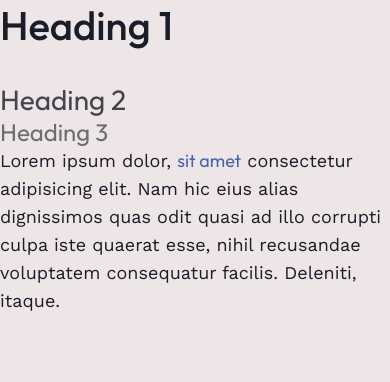
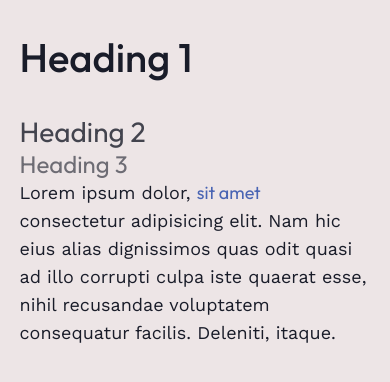
Before and after one commit to miaslls/MiaEng, a Next.js app: page / in a window 390 px wide. Shown: the top 382 px of the page. Built offline with nearby package versions, Linux system fonts and the light colour scheme.

Commit message:
feat: layout style defs

```diff
--- a/app/globals.css
+++ b/app/globals.css
@@ -10,6 +10,9 @@
   --sucess: #548a67;
   --warning: #d27a2f;
   --danger: #f44336;
+
+  --layout-padding-desktop: 10%;
+  --layout-padding-mobile: 5%;
 
   --bg-color: var(--light-color);
   --fg-color: var(--dark-color);
@@ -77,6 +80,22 @@ body {
   overflow-x: hidden;
 }
 
+.layout_container {
+  width: 100%;
+  min-height: 100%;
+
+  display: flex;
+  flex-direction: column;
+  justify-content: space-between;
+}
+
+.child_container {
+  flex: 1;
+  width: 100%;
+  margin: 3.5rem 0;
+  padding: 0 var(--layout-padding-desktop);
+}
+
 h1,
 h2,
 h3 {
@@ -122,10 +141,16 @@ p.default {
 
 /* 📌 mobile && tablet */
 @media (max-width: 1120px) {
+  .child_container {
+    padding: 0 var(--layout-padding-mobile);
+  }
 }
 
 /* 📌 mobile */
 @media (max-width: 700px) {
+  .child_container {
+    margin: 2rem 0 2.5rem 0;
+  }
 }
 
 /* 📌 tablet */
--- a/app/layout.tsx
+++ b/app/layout.tsx
@@ -55,7 +55,11 @@ export default function RootLayout({
       </head>
 
       <body>
-        <ThemeProvider>{children}</ThemeProvider>
+        <ThemeProvider>
+          <div className="layout_container">
+            <div className="child_container">{children}</div>
+          </div>
+        </ThemeProvider>
       </body>
     </html>
   );
```
